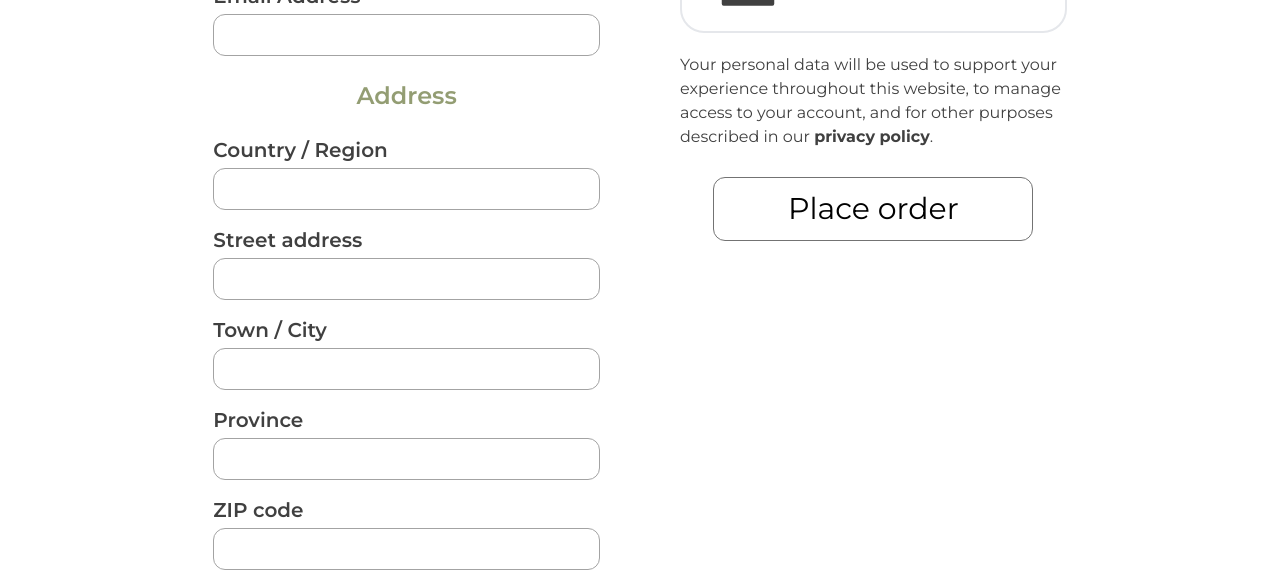
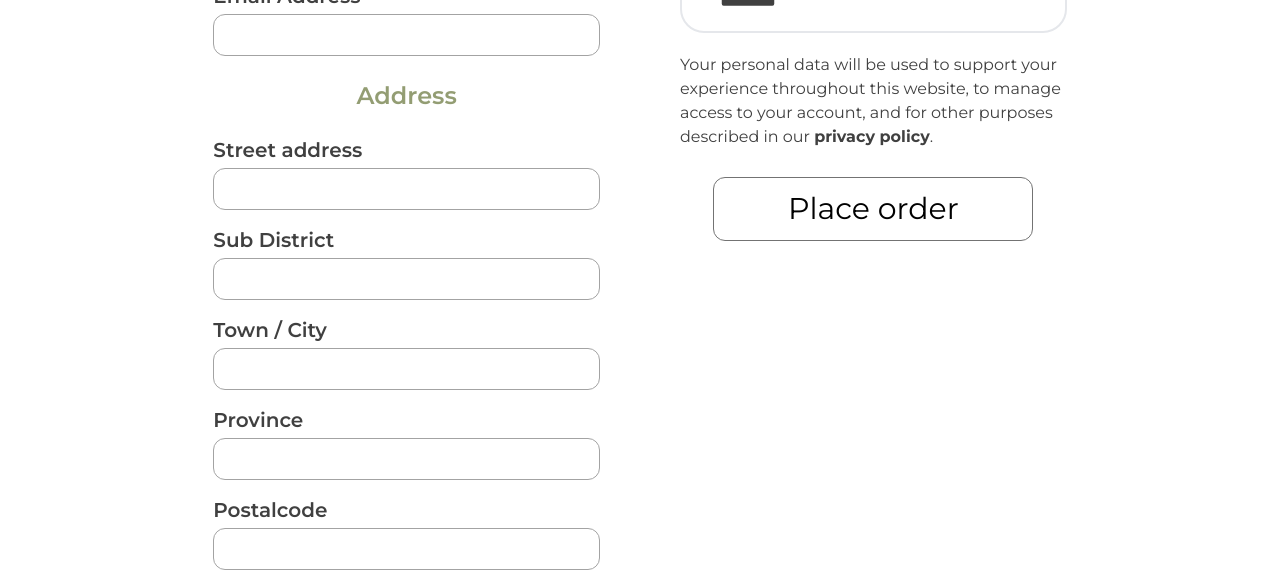
Before and after one commit to jsd7-group3-the-immortal-elf/elviro-frontend, a React (Vite) app: page /cart/checkout in a window 1280 px wide. Shown: the part 860-1434 px from the top of the page. Built offline with nearby package versions, Linux system fonts and the light colour scheme; no server answers.

Commit message:
map address

```diff
--- a/src/App.jsx
+++ b/src/App.jsx
@@ -46,7 +46,6 @@ export default function App() {
 	const [reload, setReload] = useState(false);
 	const [tokenUserId, setTokenUserId] = useState("");
 	const [tokenAdmin, setTokenAdmin] = useState(false);
-
 	const token = localStorage.getItem("access_token");
 	// if (token) {
 	// 	const decoded = jwtDecode(token);
@@ -67,7 +66,7 @@ export default function App() {
 	const AuthUserRoute = ({ children }) => {
 		return tokenUserId ? <>{children}</> : <Navigate to="/" />;
 	};
-
+	console.log(tokenUserId);
 	const AuthAdminRoute = ({ children }) => {
 		return tokenAdmin ? <>{children}</> : <Navigate to="/" />;
 	};
--- a/src/components/checkout/CheckoutBilling.jsx
+++ b/src/components/checkout/CheckoutBilling.jsx
@@ -1,5 +1,15 @@
 // import {  Outlet } from "react-router-dom";
-export default function CheckoutBilling({ firstName, lastName, phone, email }) {
+export default function CheckoutBilling({
+	firstName,
+	lastName,
+	phone,
+	email,
+	address,
+	province,
+	district,
+	subDistrict,
+	postalCode,
+}) {
 	return (
 		<div
 			id="user_profile"
@@ -9,17 +19,6 @@ export default function CheckoutBilling({ firstName, lastName, phone, email }) {
 			<article id="personal " className=" w-full flex flex-col items-center">
 				<h2 className="mb-4">Billing details</h2>
 				<h3 className="text-darkgreen mb-6">Personal information</h3>
-				{/* --------------------  CheckBox  -------------------- */}
-				{/* <div id="head_personal" className=" mb-6 ">
-					<div className="information flex">
-							<input
-								type="checkbox"
-								id="information"
-								className="text-gray-950"
-							/>
-							<p className="">Same info. as your account</p>
-						</div>
-				</div> */}
 				{/* --------------------  ส่วนid  -------------------- */}
 				<div className="flex flex-col items-center gap-4 w-full">
 					<label className=" size-full" id="first_name">
@@ -64,31 +63,23 @@ export default function CheckoutBilling({ firstName, lastName, phone, email }) {
 			{/* --------------------  ข้อมูลที่อยู่  -------------------- */}
 			<article id="user_contact" className="flex flex-col items-center w-full">
 				<h3 className="text-darkgreen mb-6">Address</h3>
-				{/* --------------------  CheckBox  -------------------- */}
-				{/* <div
-					id="head_contact"
-					className="flex flex-col items-start mb-[1.5rem]"
-				>
-					<div id="information" className="flex">
-						<input type="checkbox" id="information" />
-						<p className="">Same address as your account</p>
-					</div>
-				</div> */}
 				{/* -------------------------ส่วนAddress------------------------- */}
 				<div id="details_contact" className="flex flex-col gap-4 w-full">
-					<label className=" size-full" id="country">
-						{/* --------------------  ประเทศ  -------------------- */}
-						<h4>Country / Region</h4>
-						<input
-							type="text"
-							className="border border-neutral-400 rounded-xl px-4 py-2 mt-1 w-full"
-						/>
-					</label>
 					<label className=" size-full" id="street_address">
 						{/* --------------------  บ้านเลขที่  -------------------- */}
 						<h4>Street address</h4>
 						<input
 							type="text"
+							value={address}
+							className="border border-neutral-400 rounded-xl px-4 py-2 mt-1 w-full"
+						/>
+					</label>
+					<label className=" size-full" id="country">
+						{/* --------------------  ตำบล  -------------------- */}
+						<h4>Sub District</h4>
+						<input
+							type="text"
+							value={subDistrict}
 							className="border border-neutral-400 rounded-xl px-4 py-2 mt-1 w-full"
 						/>
 					</label>
@@ -97,21 +88,24 @@ export default function CheckoutBilling({ firstName, lastName, phone, email }) {
 						<h4>Town / City</h4>
 						<input
 							type="text"
+							value={district}
 							className="border border-neutral-400 rounded-xl px-4 py-2 mt-1 w-full"
 						/>
 					</label>
 					<label className=" size-full" id="province">
-						{/* --------------------  จังหวะ  -------------------- */}
+						{/* --------------------  จังหวัด  -------------------- */}
 						<h4>Province</h4>
 						<input
 							type="text"
+							value={province}
 							className="border border-neutral-400 rounded-xl px-4 py-2 mt-1 w-full"
 						/>
 					</label>
 					<label className=" size-full" id="zip_code">
-						<h4>ZIP code</h4>
+						<h4>Postalcode</h4>
 						<input
 							type="text"
+							value={postalCode}
 							className="border border-neutral-400 rounded-xl px-4 py-2 mt-1 w-full"
 						/>
 					</label>
--- a/src/pages/main-web/CheckoutPage.jsx
+++ b/src/pages/main-web/CheckoutPage.jsx
@@ -16,35 +16,9 @@ function CheckoutPage({ tokenUserId }) {
 	const [addressData, setAddressData] = useState({});
 	const navigate = useNavigate();
 	// const userId = "6696a3abfe99d24b14e13cc5";
-
 	function toggle() {
 		setShowInfo(!showInfo);
 	}
-	// เปิดปิดแบบเก่า
-	// const [toggleBillingDesktop, setToggleBillingDesktop] = useState(true);
-	// const [toggleBilling, setToggleBilling] = useState(false);
-	// const buttonBilling = () => {
-	// 	setToggleBilling(!toggleBilling);
-	// };
-	//หน้าต่างใหญ่จะเปิดและปิด
-	// const handleResize = () => {
-	// 	if (window.innerWidth >= 1024) {
-	// 		setToggleBillingDesktop(true);
-	// 	} else {
-	// 		setToggleBillingDesktop(false);
-	// 	}
-	// };
-	//เช็คว่าหน้าต่างขนาดเท่าไหร่
-	// useEffect(() => {
-	// 	// Add event listener for window resize
-	// 	window.addEventListener("resize", handleResize);
-	// 	handleResize(); // Check the window size initially
-	// 	// Cleanup event listener on component unmount
-	// 	return () => {
-	// 		window.removeEventListener("resize", handleResize);
-	// 	};
-	// }, []);
-	// ข้อมูล Product
 
 	async function getProductInUser() {
 		try {
@@ -73,34 +47,6 @@ function CheckoutPage({ tokenUserId }) {
 		getProductInUser();
 		getUser();
 	}, []);
-	// console.log(`cartData :  ${cartData}`);
-	//
-	// const cartData = [
-	// 	{
-	// 		productPicture: mockup_sofa,
-	// 		productName: "PÄRUP sofa",
-	// 		productQuality: "3",
-	// 		productPrice: "8999",
-	// 	},
-	// 	{
-	// 		productPicture: mockup_sofa,
-	// 		productName: "VIMLE sofa",
-	// 		productQuality: "1",
-	// 		productPrice: "15999",
-	// 	},
-	// 	{
-	// 		productPicture: mockup_sofa,
-	// 		productName: "GLOSTAD sofa",
-	// 		productQuality: "2",
-	// 		productPrice: "2999",
-	// 	},
-	// ];
-	// const dataProfile = {
-	// 	fistName: "Charlee",
-	// 	lastName: "Meichom",
-	// 	phone: "0812345678",
-	// 	email: "charlee@mail.com",
-	// };
 
 	function handleSubmit() {
 		navigate("/cart/checkout/purchased");
@@ -123,6 +69,11 @@ function CheckoutPage({ tokenUserId }) {
 						firstName={addressData?.firstNameAdr}
 						lastName={addressData?.lastNameAdr}
 						phone={addressData?.phoneAdr}
+						address={addressData?.address}
+						province={addressData?.province}
+						district={addressData?.district}
+						subDistrict={addressData?.subDistrict}
+						postalCode={addressData?.postalCode}
 						email={userData?.profile?.email}
 					/>
 				</div>
```
